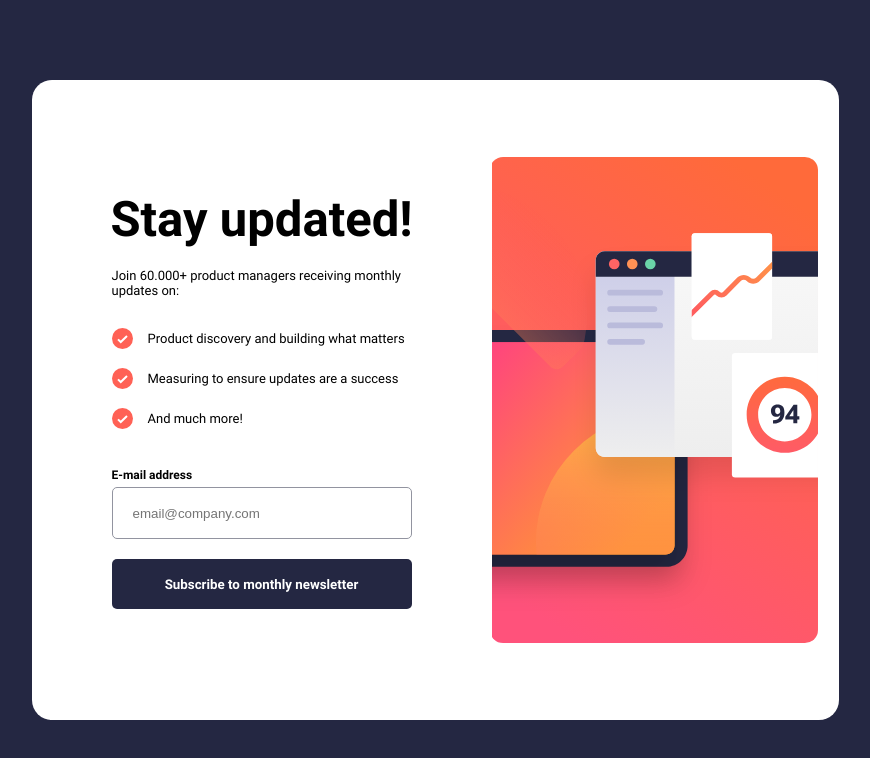
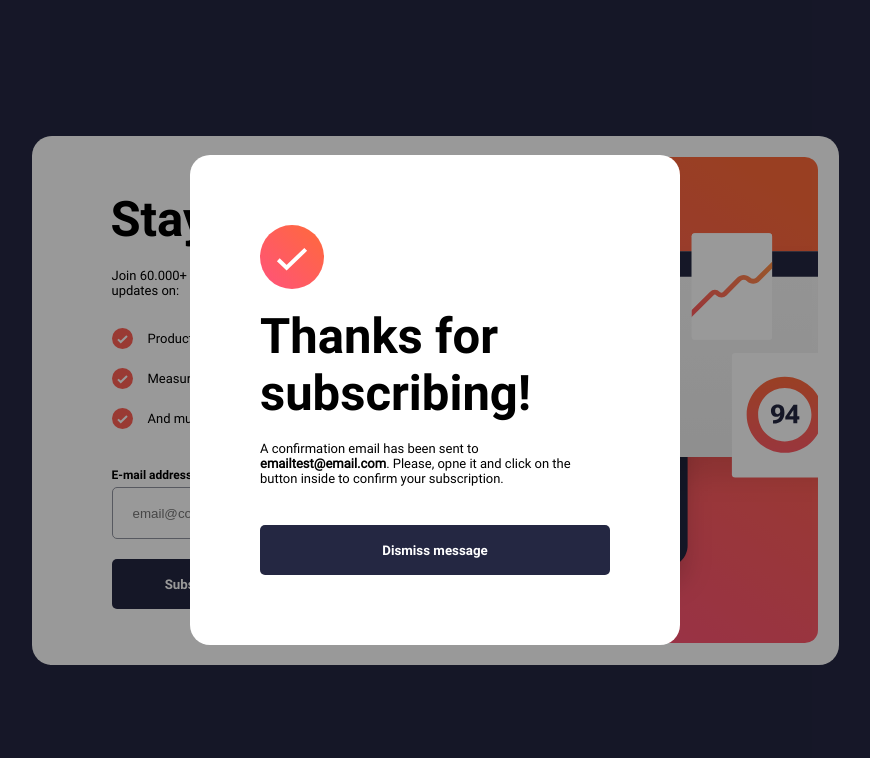
Before and after one commit to davidrockkj/Newsletter-sign-up-form, a plain HTML site: page home.html in a window 1280 px wide. Shown: the whole page, without its empty margins (205-1075 px from the left). Drawn offline with Linux system fonts and the light colour scheme.

Commit message:
Update 2 - criei o template do modal

```diff
--- a/home.html
+++ b/home.html
@@ -47,6 +47,14 @@
 
     </div>
 
+    <div class="modal-container">
+        <div class="modal-content">
+            <img src="./assets/images/icon-success.svg">
+            <h1>Thanks for subscribing!</h1>
+            <p>A confirmation email has been sent to <b>emailtest@email.com</b>. Please, opne it and click on the button inside to confirm your subscription.</p>
+            <button id="btn">Dismiss message</button>
+        </div>
+    </div>
 
     <script>
 
--- a/style.css
+++ b/style.css
@@ -54,7 +54,6 @@ p
     font-size: 13px;
 }
 
-@media screen and (max-width: 1366px) {
 
 .main-content
 {
@@ -63,7 +62,7 @@ p
     justify-content: space-between;
     align-items: center;
     width: 807px;
-    height: 80vh;
+    height: 529px;
 
     background-color: var(--white);
     border-radius: 20px;
@@ -175,7 +174,8 @@ p
 
         .btn-active
         {
-            background-color: var(--tomato)!important;
+            background-image: linear-gradient(to left, rgb(255, 102, 0) 0%, var(--tomato)  100%);
+            box-shadow: 0px 10px 40px var(--tomato);
         }
 
     .aside-right
@@ -193,4 +193,52 @@ p
         {
             width: 328px;
         }
-}
+
+
+    .modal-container
+    {
+        display: flex;
+        position: fixed;
+        z-index: 1;
+        width: 100%;
+        height: 100%;
+        background-color: rgba(0,0,0,0.4);
+    }
+
+        .modal-content
+        {
+            display: flex;
+            justify-content: space-between;
+            flex-direction: column;
+            position: relative;
+            width: 350px;
+            height: 350px;
+            padding: 70px 70px;
+            margin: auto;
+            overflow: hidden;
+
+            background-color: var(--white);
+            border-radius: 20px;
+        }
+
+            .modal-content img
+            {
+                width: 64px;
+            }
+
+            .modal-content h1
+            {
+
+                white-space: normal;
+            }
+
+            .modal-content button
+            {
+                width: 100%;
+            }
+
+            .modal-content button:hover
+            {
+                background-image: linear-gradient(to left, rgb(255, 102, 0) 0%, var(--tomato)  100%);
+                box-shadow: 0px 10px 40px var(--tomato);
+            }
```
Also changed, not shown: screenshot/newsletter4.png (added), screenshot/newsletter5.png (added), 1 other file.
